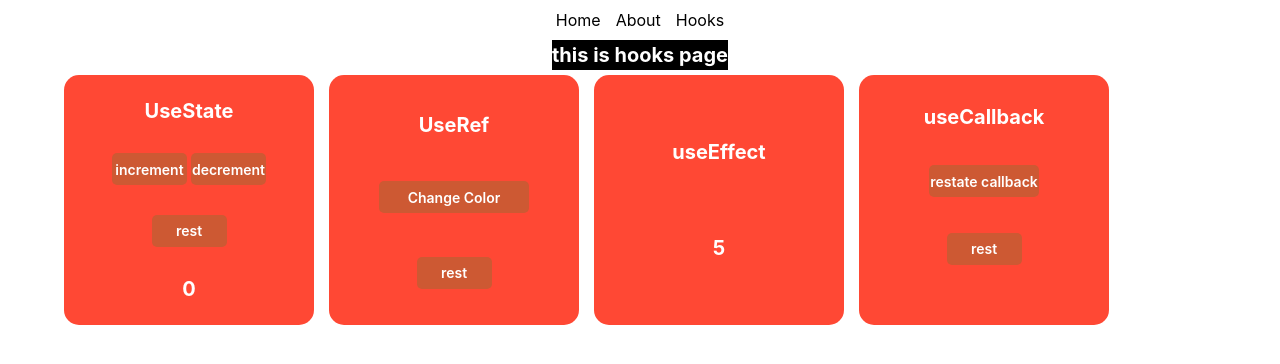
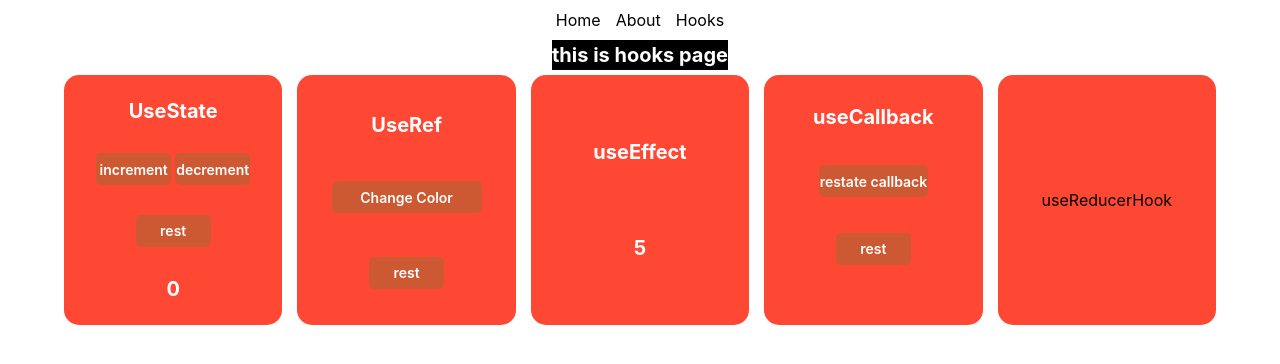
Before and after one commit to Ameer2000Mzori/Refactor-React, a React (Create React App) app: page /hooks in a window 1280 px wide. Shown: the top 364 px of the page. Built offline with nearby package versions, Linux system fonts and the light colour scheme.

Commit message:
added new file for useReducerHook

```diff
--- a/src/components/pages/HooksPage/components/HooksListData.js
+++ b/src/components/pages/HooksPage/components/HooksListData.js
@@ -1,7 +1,8 @@
 import UseStateHook from './UseStateHook.jsx'
 import UseRefHook from './UseRefHook.jsx'
 import UseEffectHook from './UseEffectHook.jsx'
-import UseCallBack from './UseCallBack.jsx'
+import UseCallBack from './UseCallBackHook.jsx'
+import useReducerHook from './useReducerHook.jsx'
 
 export const HooksList = [
   {
@@ -16,4 +17,7 @@ export const HooksList = [
   {
     component: UseCallBack,
   },
+  {
+    component: useReducerHook,
+  },
 ]
--- a/src/components/pages/HooksPage/components/UseCallBack.jsx
+++ b/src/components/pages/HooksPage/components/UseCallBackHook.jsx
@@ -13,7 +13,7 @@ const UseCallBack = () => {
       <div>
         <StyledButton
           onClick={() => {
-            setUserName(Math.trunc(Math.random() * 10) + 1)
+            setUserName(Math.trunc(Math.random() * 100) + 1)
           }}
         >
           restate callback
--- /dev/null
+++ b/src/components/pages/HooksPage/components/useReducerHook.jsx
@@ -0,0 +1,7 @@
+import React from 'react'
+
+const useReducerHook = () => {
+  return <div>useReducerHook</div>
+}
+
+export default useReducerHook
```
